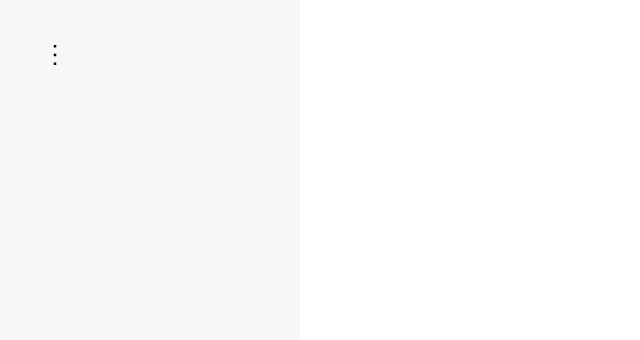
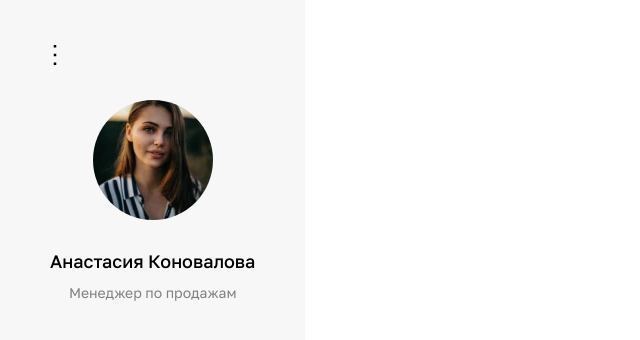
Before and after one commit to htmlacademy/unit-testing-demo-crm-source, a React (Create React App) app in the folder crm-demo/: page / in a window 1280 px wide. Shown: the top 340 px of the page, without its empty margins (0-640 px from the left). Built offline with nearby package versions, Linux system fonts and the light colour scheme.

Commit message:
adds current user component

```diff
--- /dev/null
+++ b/crm-demo/src/components/current-user/current-user-props.ts
@@ -0,0 +1,7 @@
+export interface CurrentUserProps{
+  image:string;
+  imageAlt: string;
+  imageSet: string;
+  name: string;
+  role: string;
+}
--- /dev/null
+++ b/crm-demo/src/components/current-user/current-user.tsx
@@ -0,0 +1,30 @@
+import { CurrentUserProps } from './current-user-props';
+
+const CURRENT_USER_1X1_SIZE = 120;
+
+export function CurrentUser(p:CurrentUserProps) {
+  const {
+    image,
+    imageAlt,
+    imageSet,
+    name,
+    role
+  } = p;
+  return(
+    <figure className="main-nav__figure">
+      <div className="main-nav__user-picture">
+        <img
+          width={CURRENT_USER_1X1_SIZE}
+          height={CURRENT_USER_1X1_SIZE}
+          src={image}
+          alt={imageAlt}
+          srcSet={imageSet}
+        />
+      </div>
+      <figcaption>
+        <p className="main-nav__user-name">{name}</p>
+        <p className="main-nav__user-role">{role}</p>
+      </figcaption>
+    </figure>
+  );
+}
--- a/crm-demo/src/components/main-nav/main-nav.tsx
+++ b/crm-demo/src/components/main-nav/main-nav.tsx
@@ -1,15 +1,18 @@
 import classnames from 'classnames';
 import { Button } from '../button/button';
-import {ReactComponent as IconCollapseNav} from '../../img/sprite/icon-collapse-nav.svg';
-import {ReactComponent as IconOpenNav} from '../../img/sprite/icon-open-nav.svg';
-
-interface MainNavProps{
+import { ReactComponent as IconCollapseNav } from '../../img/sprite/icon-collapse-nav.svg';
+import { ReactComponent as IconOpenNav } from '../../img/sprite/icon-open-nav.svg';
+import { CurrentUser } from '../current-user/current-user';
+import { CurrentUserProps } from '../current-user/current-user-props';
+import userImage from '../../img/content/user-pic.webp';
+import userImageSet from '../../img/content/user-pic@2x.webp';
+interface MainNavProps {
   collapsed: boolean;
 }
 
 const BUTTON_ICON_SIZE_30 = '30';
 
-const leftNavIcon=(
+const leftNavIcon = (
   <IconCollapseNav
     width={BUTTON_ICON_SIZE_30}
     height={BUTTON_ICON_SIZE_30}
@@ -25,9 +28,17 @@ const rightNavIcon = (
   />
 );
 
-export function MainNav(p:Partial<MainNavProps>) {
+const currenUser: CurrentUserProps = {
+  image: userImage,
+  imageAlt: 'Фотография пользователя Анастасии Коноваловой.',
+  imageSet: `${userImageSet} 2x`,
+  name: 'Анастасия Коновалова',
+  role: 'Менеджер по продажам',
+};
+
+export function MainNav(p: Partial<MainNavProps>) {
   return (
-    <div className={classnames('main-nav',{'collapsed':!!p.collapsed})}>
+    <div className={classnames('main-nav', { 'collapsed': !!p.collapsed })}>
       <Button
         caption={undefined}
         className='main-nav__button button--empty'
@@ -35,6 +46,7 @@ export function MainNav(p:Partial<MainNavProps>) {
         leftIcon={leftNavIcon}
         rightIcon={rightNavIcon}
       />
+      <CurrentUser {...currenUser} />
     </div>
   );
 }
```
